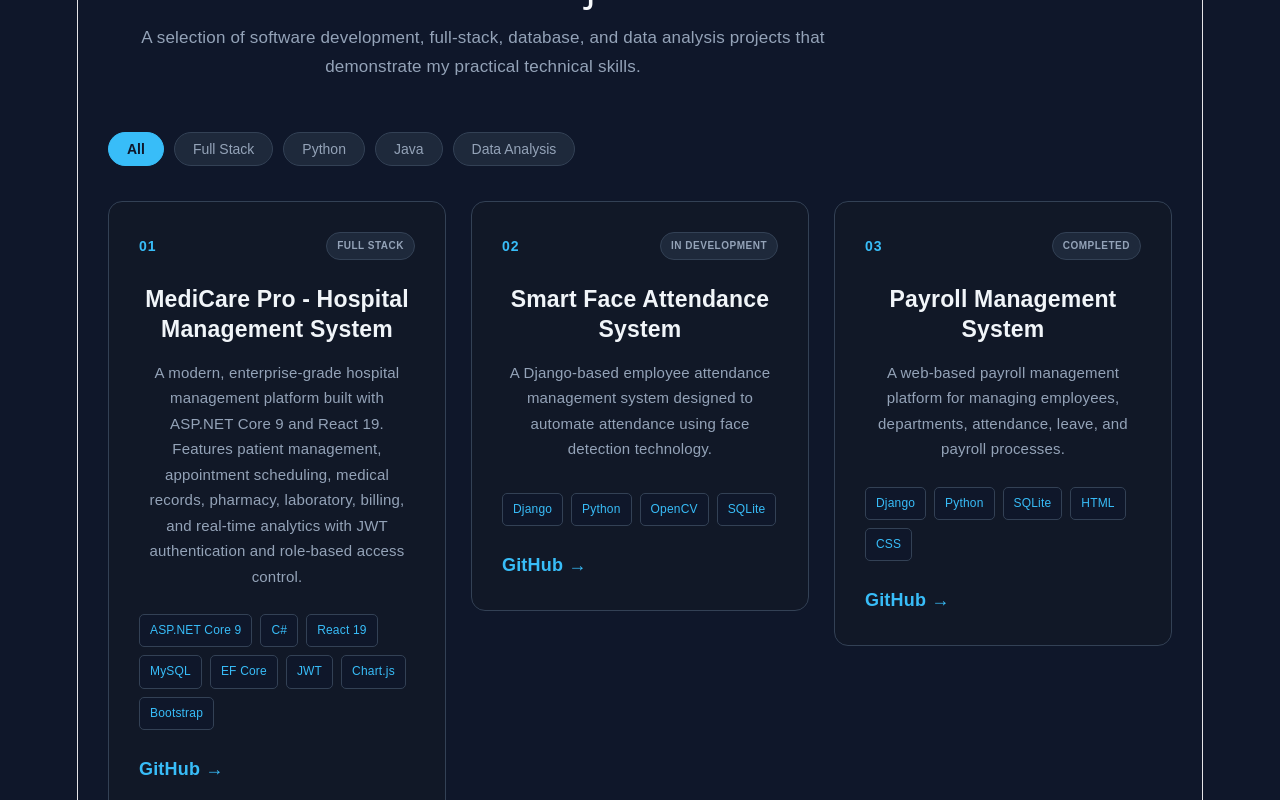
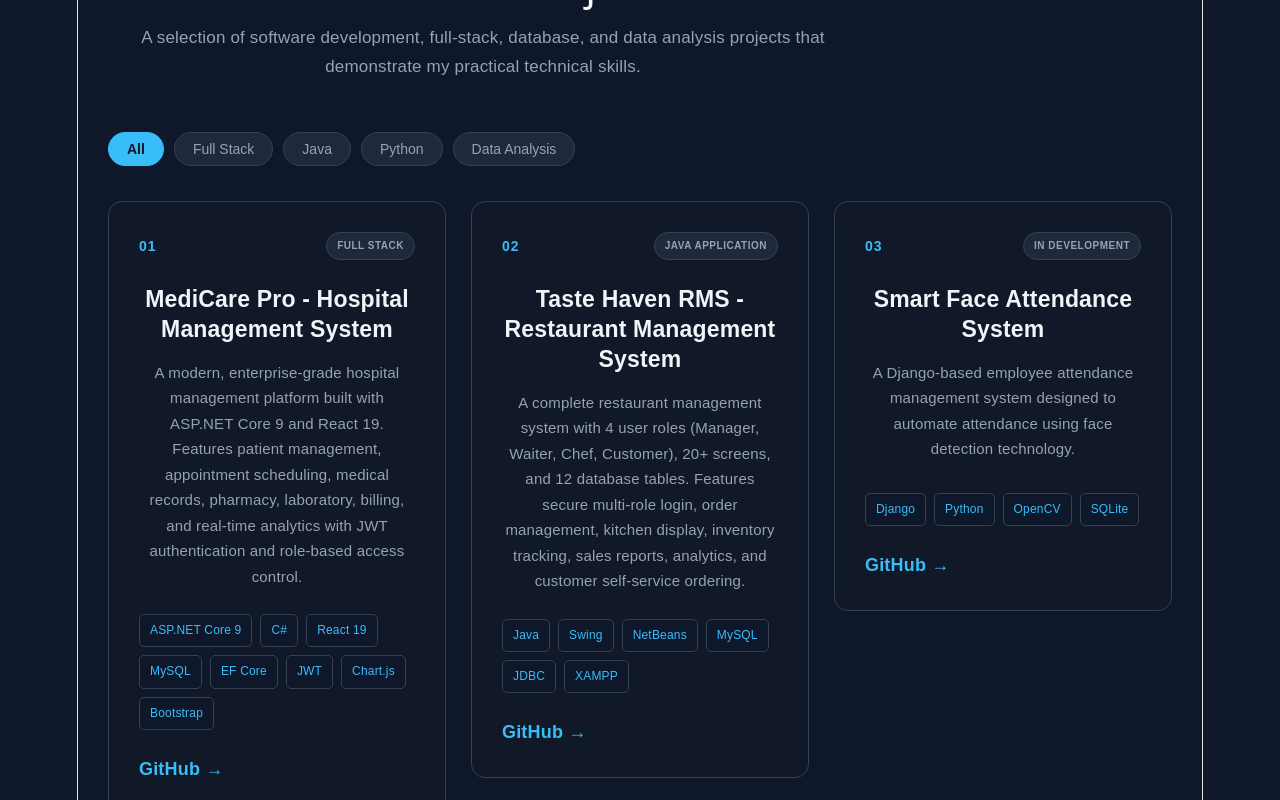
Before and after one commit to mxolisi78/my-portfolio, a React (Vite) app: page / in a window 1280 px wide. Shown: the part 2960-3760 px from the top of the page. Built offline with nearby package versions, Linux system fonts and the light colour scheme.

Commit message:
Add Taste Haven RMS - Restaurant Management System to portfolio

```diff
--- a/src/data/projects.js
+++ b/src/data/projects.js
@@ -14,6 +14,17 @@ const projects = [
   },
   {
     id: 2,
+    title: "Taste Haven RMS - Restaurant Management System",
+    status: "Java Application",
+    category: "Java",
+    description: "A complete restaurant management system with 4 user roles (Manager, Waiter, Chef, Customer), 20+ screens, and 12 database tables. Features secure multi-role login, order management, kitchen display, inventory tracking, sales reports, analytics, and customer self-service ordering.",
+    technologies: ["Java", "Swing", "NetBeans", "MySQL", "JDBC", "XAMPP"],
+    github: "https://github.com/mxolisi78/TasteHavenRMS",
+    liveDemo: null,
+    image: null
+  },
+  {
+    id: 3,
     title: "Smart Face Attendance System",
     status: "In Development",
     category: "Python",
@@ -24,7 +35,7 @@ const projects = [
     image: null
   },
   {
-    id: 3,
+    id: 4,
     title: "Payroll Management System",
     status: "Completed",
     category: "Python",
@@ -35,7 +46,7 @@ const projects = [
     image: null
   },
   {
-    id: 4,
+    id: 5,
     title: "ShopSphere",
     status: "Full Stack",
     category: "Full Stack",
@@ -46,7 +57,7 @@ const projects = [
     image: null
   },
   {
-    id: 5,
+    id: 6,
     title: "CCAMS",
     status: "Java Application",
     category: "Java",
@@ -57,7 +68,7 @@ const projects = [
     image: null
   },
   {
-    id: 6,
+    id: 7,
     title: "Banking Management System",
     status: "Completed",
     category: "Java",
@@ -68,7 +79,7 @@ const projects = [
     image: null
   },
   {
-    id: 7,
+    id: 8,
     title: "South Africa Employment Analysis",
     status: "Data Analysis",
     category: "Data Analysis",
@@ -79,7 +90,7 @@ const projects = [
     image: null
   },
   {
-    id: 8,
+    id: 9,
     title: "Task Management System",
     status: "Web Application",
     category: "Full Stack",
@@ -90,7 +101,7 @@ const projects = [
     image: null
   },
   {
-    id: 9,
+    id: 10,
     title: "Student Management System",
     status: "Web Application",
     category: "Java",
@@ -101,7 +112,7 @@ const projects = [
     image: null
   },
   {
-    id: 10,
+    id: 11,
     title: "Tracker Services",
     status: "Web Application",
     category: "Full Stack",
@@ -112,7 +123,7 @@ const projects = [
     image: null
   },
   {
-    id: 11,
+    id: 12,
     title: "Gert Sibande Municipality System",
     status: "Web Application",
     category: "Full Stack",
```
